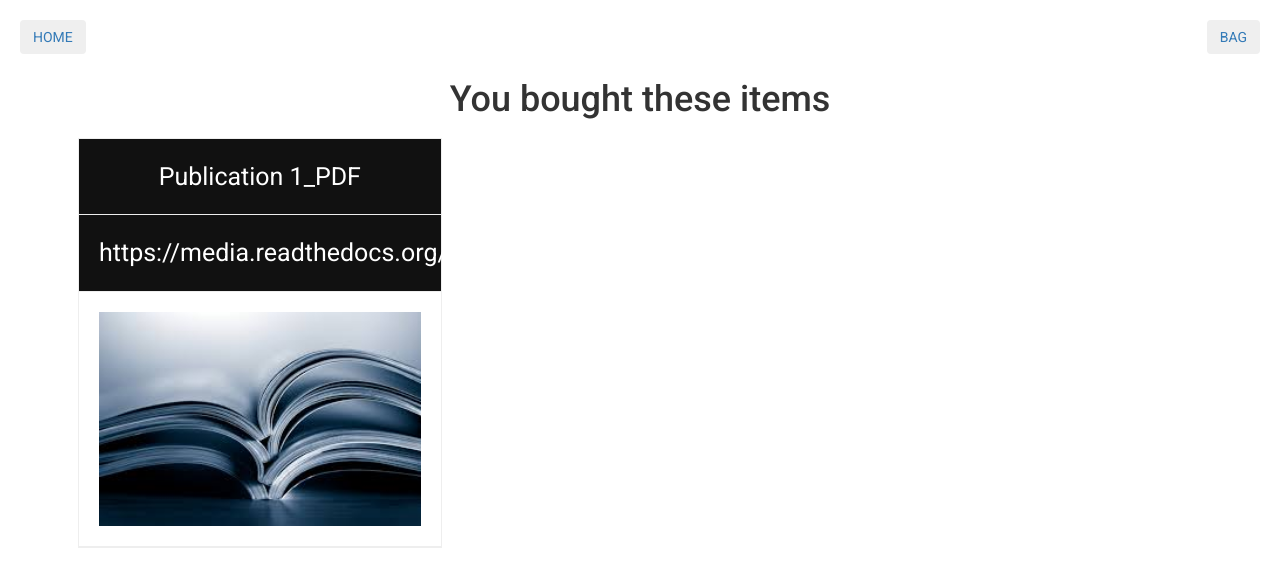
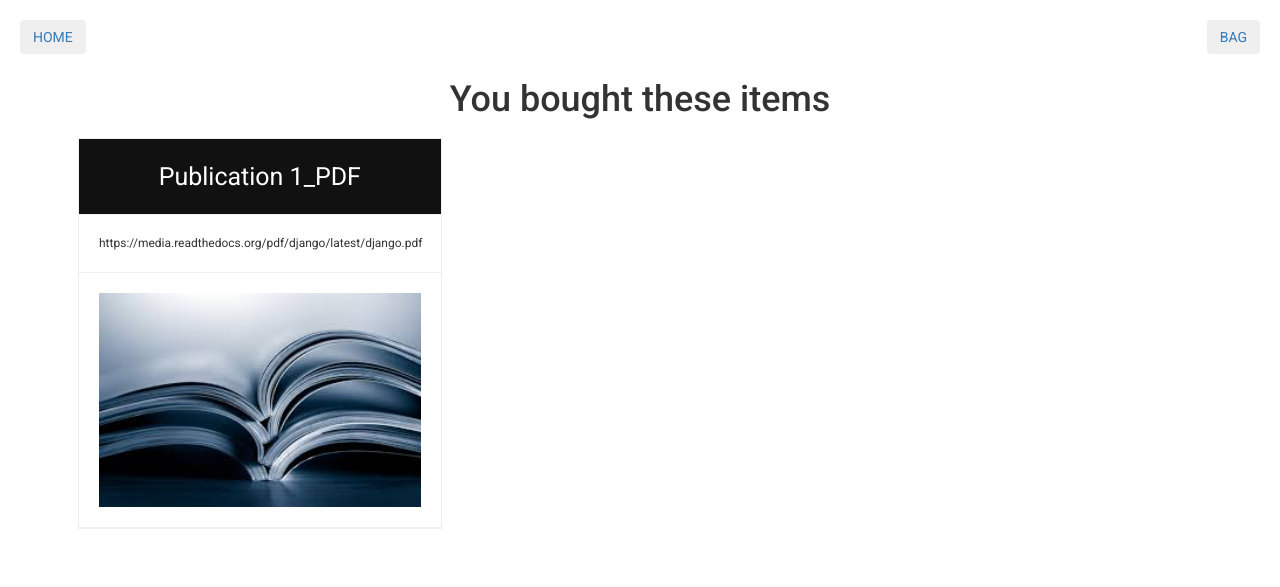
Before and after one commit to andreyavramchikov/Uhura, a Django app: page /order/7/ in a window 1280 px wide. Shown: the top 587 px of the page. Run offline with Django 3.2, Linux system fonts and the light colour scheme; data comes from the database, SQL or seed files in the repository; both versions use the stored data as it was after the commit; some libraries are stand-ins or nearby versions.

Commit message:
code cleanup

```diff
--- a/core/forms.py
+++ b/core/forms.py
@@ -1,6 +1,6 @@
 from django import forms
+from django.core.exceptions import ValidationError, ObjectDoesNotExist
 from django.utils.translation import ugettext_lazy as _
-from django.core.exceptions import ValidationError, ObjectDoesNotExist
 
 from .models import Order, Discount, PublicationEntity
 
--- a/core/static/css/style.css
+++ b/core/static/css/style.css
@@ -20,6 +20,10 @@ form {
 
 * {
     box-sizing: border-box;
+}
+
+.small-text {
+    font-size: 12px;
 }
 
 .columns {
--- a/templates/order.html
+++ b/templates/order.html
@@ -7,7 +7,7 @@
         <div class="columns">
             <ul class="price">
                 <li class="header">{{ item.product }}</li>
-                <li class="header">{{ item.product.link }}</li>
+                <li class="gray small-text">{{ item.product.link }}</li>
                 <li><img src="{% static 'img/publication.jpg' %}"/></li>
             </ul>
         </div>
```
Also changed, not shown: templates/cart.html (+6 -6 lines), db.sqlite3.
